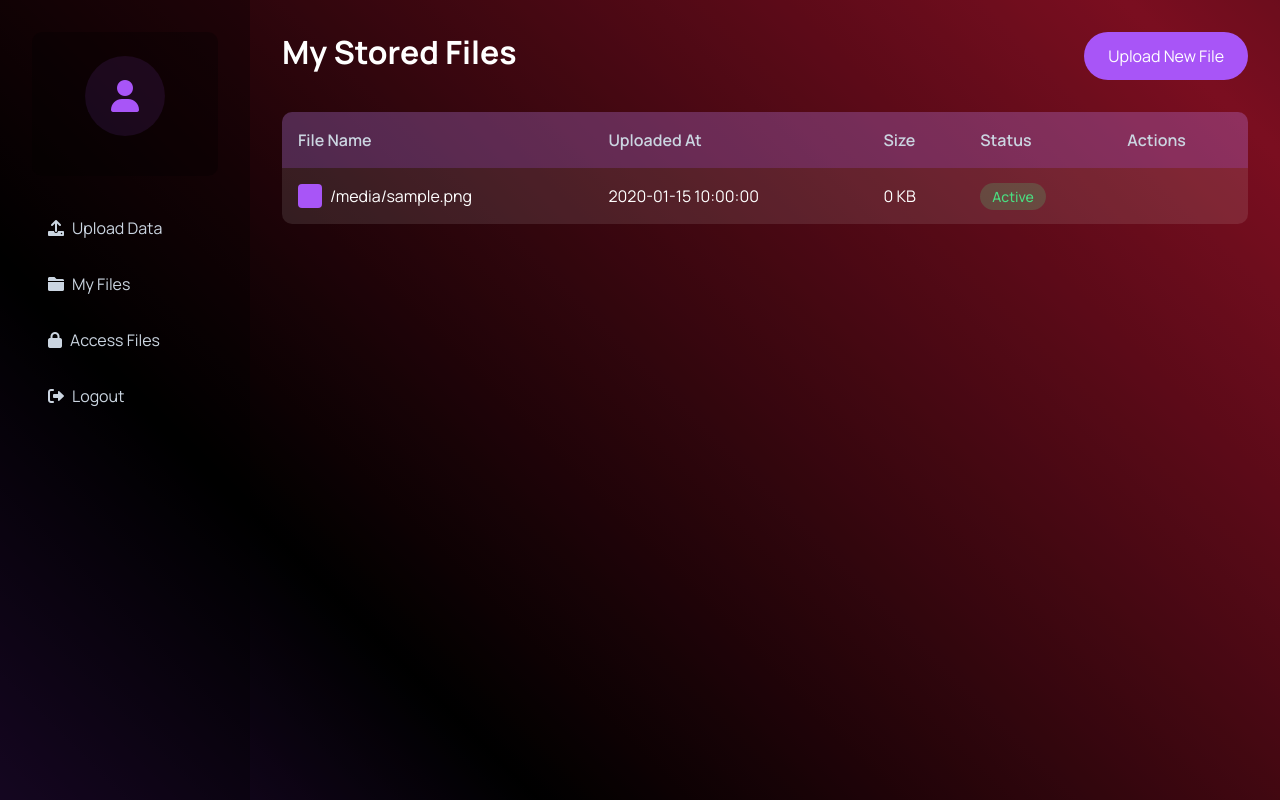
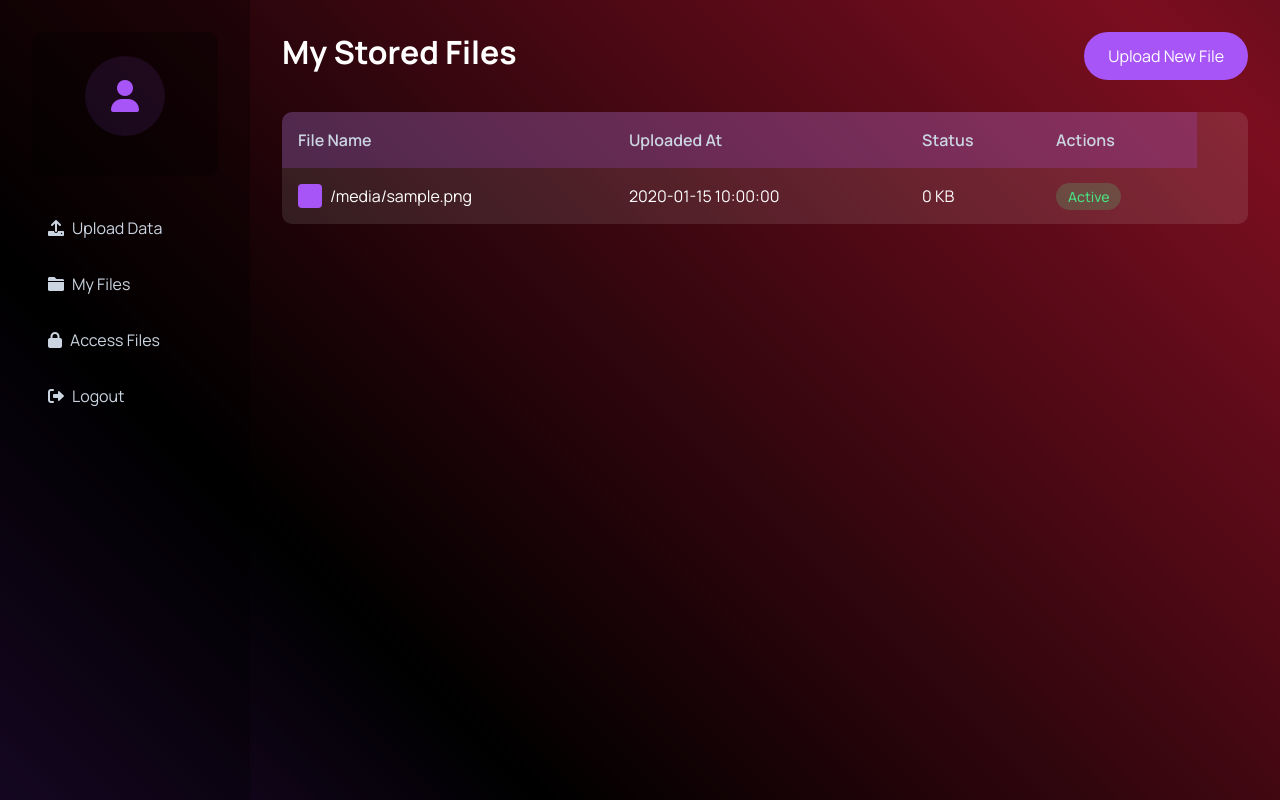
Before and after one commit to shalakapoojari/HashDrop, a Flask app: page /user/stored_files in a window 1280 px wide. Run offline with Flask 3, Linux system fonts and the light colour scheme; the visitor is signed in with stand-in values (Sample User, id 1); a database or web service that is not in the repository returns one stand-in record (values such as "Sample title"); data that the repository does not hold is empty.

Commit message:
removed size in stored files

```diff
--- a/app/templates/stored_files.html
+++ b/app/templates/stored_files.html
@@ -220,7 +220,7 @@
                             <tr>
                                 <th>File Name</th>
                                 <th>Uploaded At</th>
-                                <th>Size</th>
+
                                 <th>Status</th>
                                 <th>Actions</th>
                             </tr>
```
